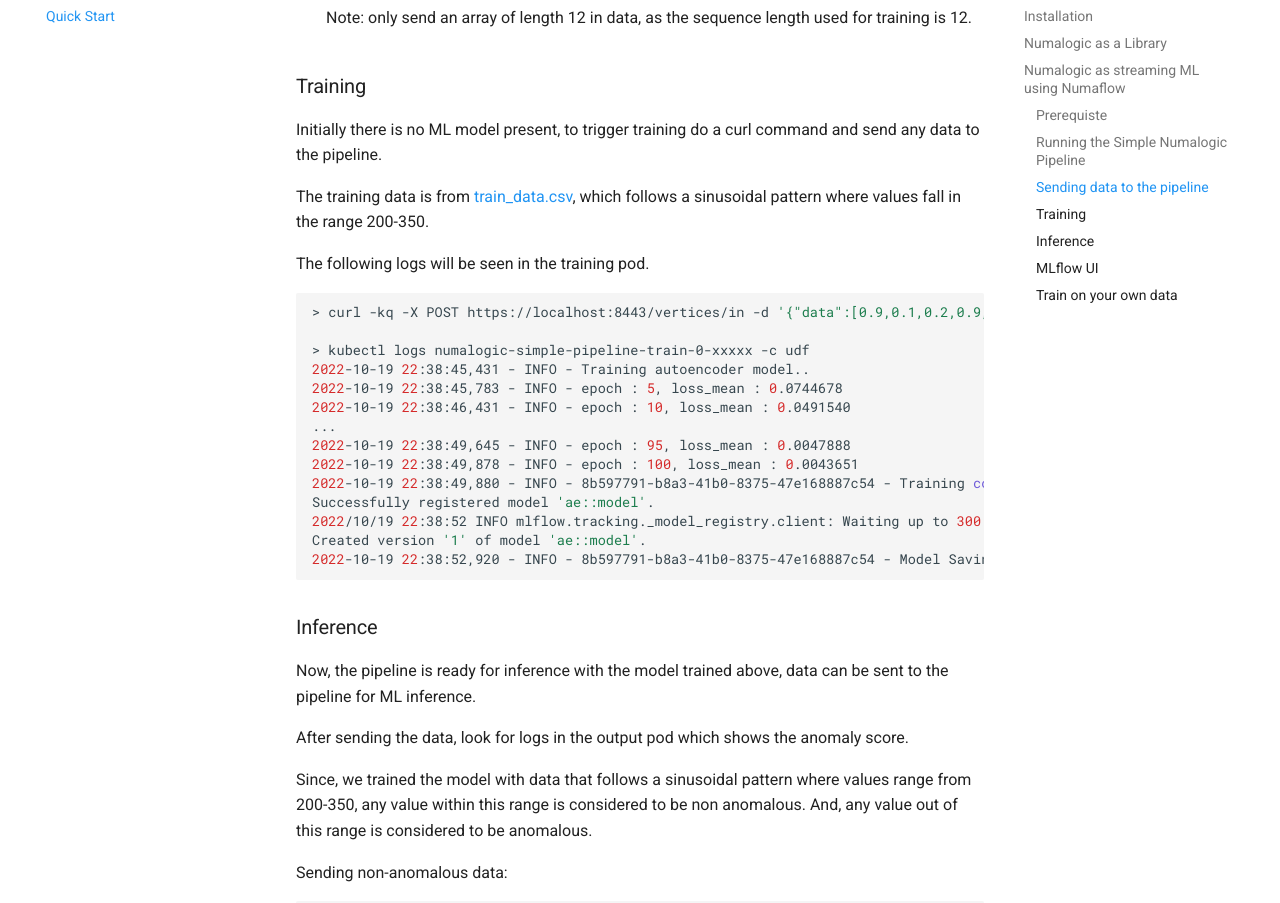
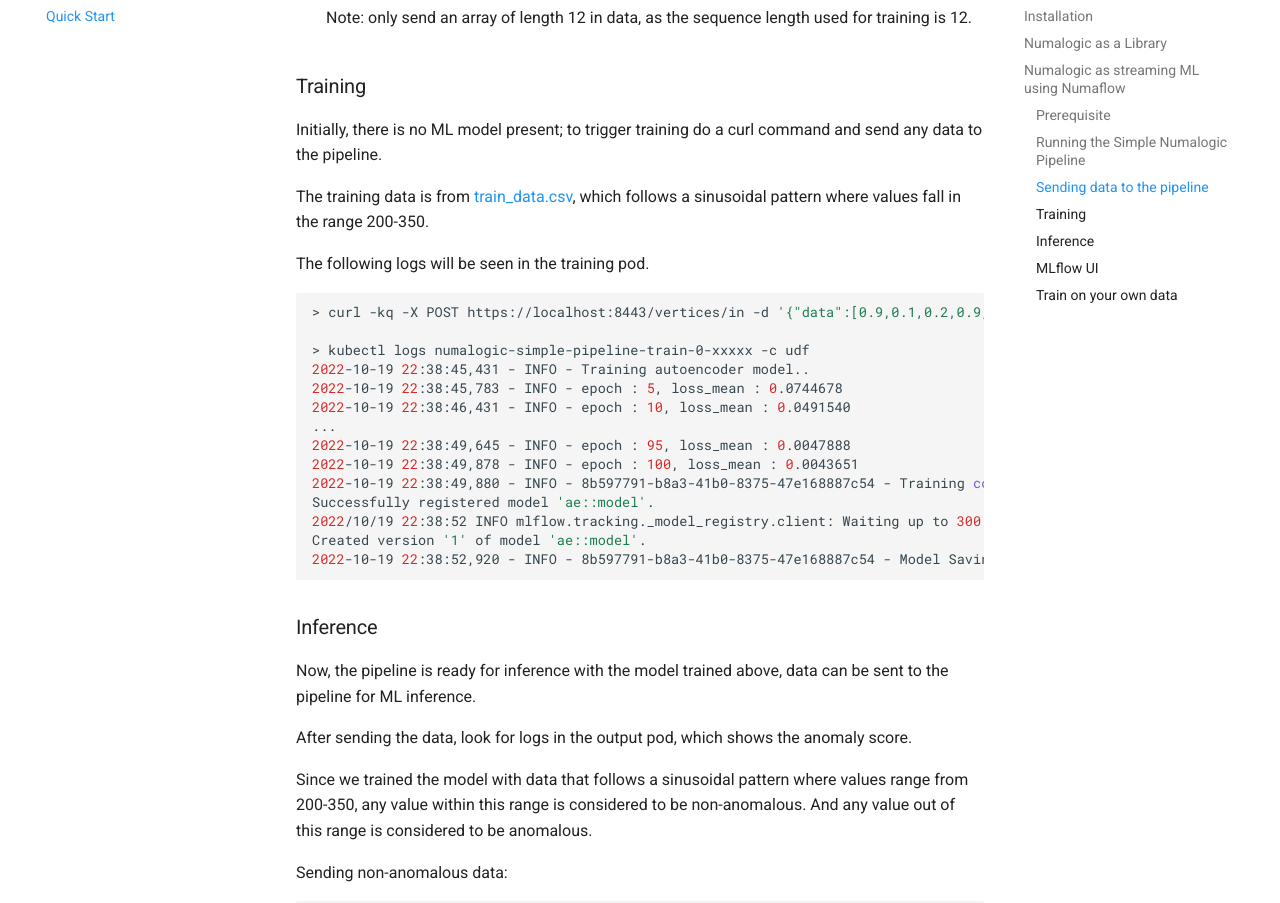
Before and after one commit to numaproj/numalogic, an MkDocs documentation site: the page built from docs/quick-start.md, in a window 1280 px wide and 1400 px high, scrolled down 2609 px. Shown: the part 140-1043 px from the top of the window. Built offline with MkDocs 1.6.1 and Material for MkDocs 9.7.7, drawn with Linux system fonts in a browser that asks for light colours; comment, search, counter and statistics services are not loaded; some of the changed text lies outside the part shown.

Commit message:
typos
Signed-of-by: Vigith Maurice <vigith@gmail.com>

````diff
--- a/docs/quick-start.md
+++ b/docs/quick-start.md
@@ -62,17 +62,17 @@
 
 Numalogic can also be paired with our streaming platform [Numaflow](https://numaflow.numaproj.io/), to build streaming ML pipelines where Numalogic can be used in [UDF](https://numaflow.numaproj.io/user-defined-functions/).
 
-### Prerequiste
+### Prerequisite
 
 - [Numaflow](https://numaflow.numaproj.io/quick-start/#installation)
 
 ### Running the Simple Numalogic Pipeline
 
-Once Numaflow is installed, create a simple Numalogic pipeline, which takes in timeseries data, does the pre-processing, training, inference and post-processing.
+Once Numaflow is installed, create a simple Numalogic pipeline, which takes in time-series data, does the pre-processing, training, inference, and post-processing.
 
-For building this pipeline, navigate to [numalogic-simple-pipeline](https://github.com/numaproj/numalogic/tree/main/examples) under examples folder and execute the following commands.
+For building this pipeline, navigate to [numalogic-simple-pipeline](https://github.com/numaproj/numalogic/tree/main/examples) under the examples folder and execute the following commands.
 
-1. Build the docker image, import to k3d and apply the pipeline.
+1. Build the docker image, import it to k3d, and apply the pipeline.
 ```
 docker build -t simple-numalogic-pipeline . && k3d image import docker.io/library/simple-numalogic-pipeline
 
@@ -114,7 +114,7 @@
 
 ### Training
 
-Initially there is no ML model present, to trigger training do a curl command and send any data to the pipeline.
+Initially, there is no ML model present; to trigger training do a curl command and send any data to the pipeline.
 
 The training data is from [train_data.csv](https://github.com/numaproj/numalogic/tree/main/examples), which follows a sinusoidal pattern where values fall in the range 200-350.
 
@@ -141,9 +141,9 @@
 
 Now, the pipeline is ready for inference with the model trained above, data can be sent to the pipeline for ML inference.
 
-After sending the data, look for logs in the output pod which shows the anomaly score.
+After sending the data, look for logs in the output pod, which shows the anomaly score.
 
-Since, we trained the model with data that follows a sinusoidal pattern where values range from 200-350, any value within this range is considered to be non anomalous. And, any value out of this range is considered to be anomalous.
+Since we trained the model with data that follows a sinusoidal pattern where values range from 200-350, any value within this range is considered to be non-anomalous. And any value out of this range is considered to be anomalous.
 
 Sending non-anomalous data:
 ```
````
Also changed, not shown: other parts of docs/quick-start.md (+4 -4 lines).
